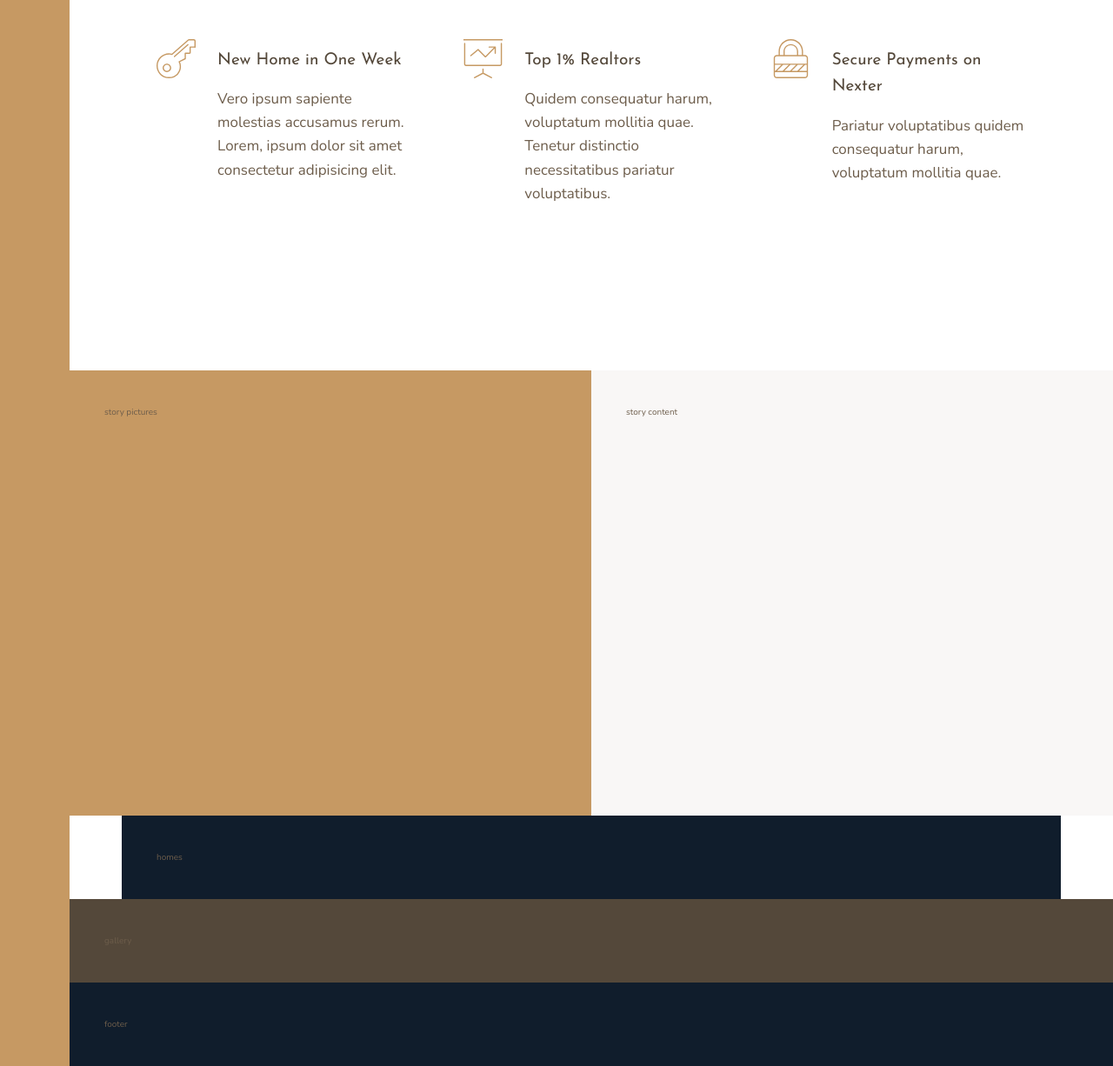
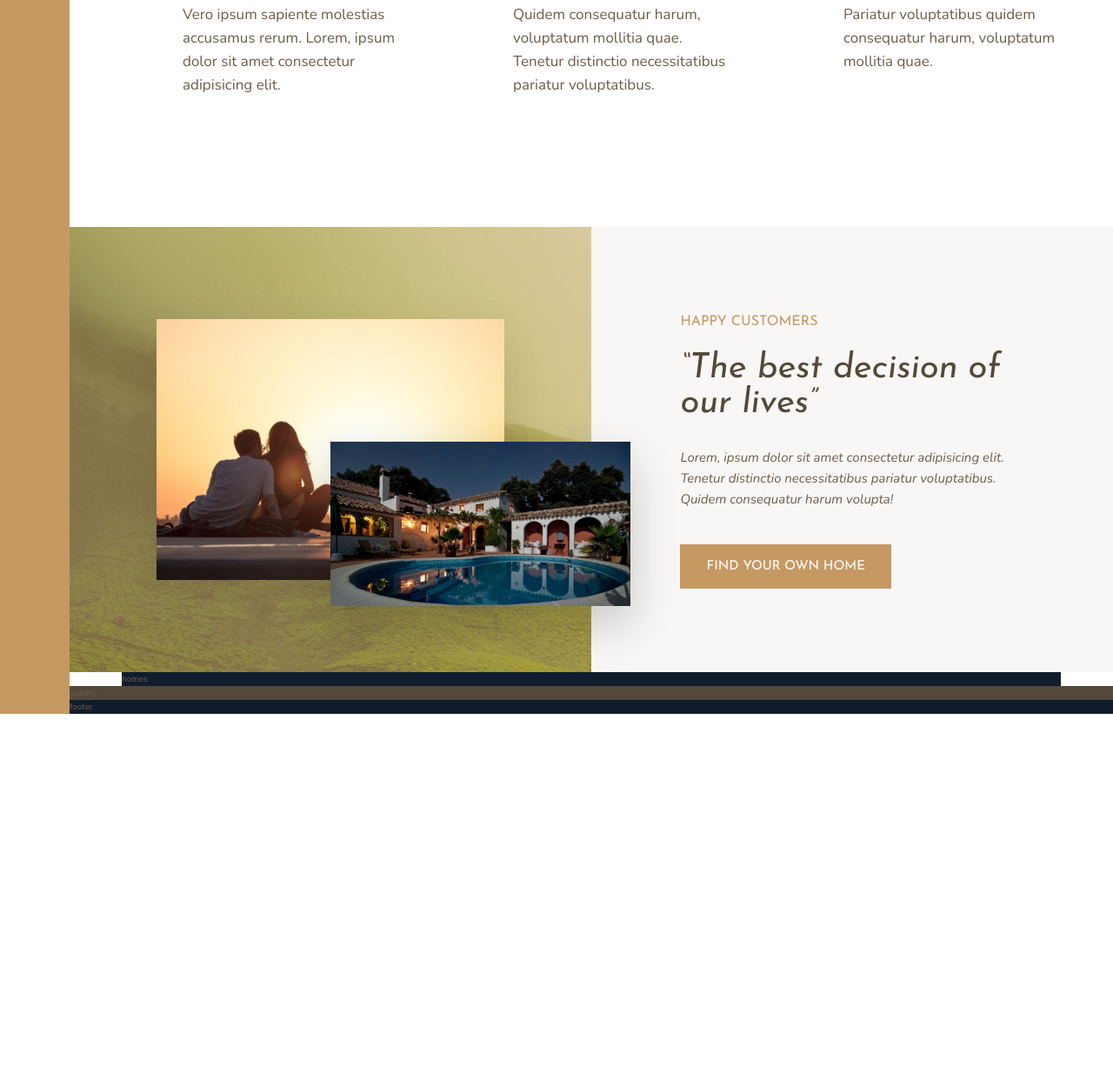
Before and after one commit to TielaRose/nexter, a website: page index.html in a window 1280 px wide. Shown: the part 1047-2273 px from the top of the page at 87% size. After the commit the page ends 1868 px from the top, so only its background shows below. Drawn offline with nearby package versions, Linux system fonts and the light colour scheme.

Commit message:
add story pictures section

```diff
--- a/index.html
+++ b/index.html
@@ -85,9 +85,27 @@
       </div>
     </section>
 
-    <div class="story__pictures">story pictures</div>
+    <div class="story__pictures">
+      <img
+        src="img/story-1.jpeg"
+        alt="Couple with new house"
+        class="story__img--1"
+      />
+      <img src="img/story-2.jpeg" alt="New house" class="story__img--2" />
+    </div>
 
-    <div class="story__content">story content</div>
+    <div class="story__content">
+      <h3 class="heading-3 mb-2">Happy Customers</h3>
+      <h2 class="heading-2 heading-2--dark mb-3">
+        &ldquo;The best decision of our lives&rdquo;
+      </h2>
+      <p class="story__text mb-4">
+        Lorem, ipsum dolor sit amet consectetur adipisicing elit. Tenetur
+        distinctio necessitatibus pariatur voluptatibus. Quidem consequatur
+        harum volupta!
+      </p>
+      <button class="btn">Find your own home</button>
+    </div>
 
     <section class="homes">homes</section>
 
--- a/sass/_base.scss
+++ b/sass/_base.scss
@@ -42,8 +42,4 @@ body {
     [sidebar-start] 8rem [sidebar-end full-start] minmax(6rem, 1fr)
     [center-start] repeat(8, [col-start] minmax(min-content, 14rem) [col-end])
     [center-end] minmax(6rem, 1fr) [full-end];
-
-  & > * {
-    padding: 40px;
-  }
 }
--- a/sass/_story.scss
+++ b/sass/_story.scss
@@ -2,10 +2,54 @@
   &__pictures {
     background-color: $color-primary;
     grid-column: full-start / col-end 4;
+    background-image: linear-gradient(
+        rgba($color-primary, 0.5),
+        rgba($color-primary, 0.5)
+      ),
+      url(../img/back.jpg);
+
+    display: grid;
+    grid-template-rows: repeat(6, 1fr);
+    grid-template-columns: repeat(6, 1fr);
+    align-items: center;
+  }
+
+  &__img--1 {
+    // always specify a width for images in % so they stay flexible
+    width: 100%;
+    grid-row: 2 / 6;
+    grid-column: 2 / 6;
+    box-shadow: 0 2rem 5rem rgba(#000, 0.1);
+  }
+
+  &__img--2 {
+    width: 115%;
+    grid-row: 4 / 6;
+    grid-column: 4 / 7;
+    z-index: 10;
+    box-shadow: 0 2rem 5rem rgba(#000, 0.2);
   }
 
   &__content {
     background-color: $color-grey-light-1;
     grid-column: col-start 5 / full-end;
+
+    padding: 6rem 8vw;
+
+    /*
+    display: flex;
+    flex-direction: column;
+    justify-content: center;
+    align-items: flex-start;
+    */
+
+    display: grid;
+    align-content: center;
+    justify-items: start;
+  }
+
+  &__text {
+    font-size: 1.5rem;
+    font-style: italic;
   }
 }
--- a/sass/_typography.scss
+++ b/sass/_typography.scss
@@ -11,10 +11,24 @@
 
 .heading-2 {
   @extend %heading;
+  font-size: 4rem;
+  font-style: italic;
+  line-height: 1;
+
+  &--light {
+    color: $color-grey-light-1;
+  }
+
+  &--dark {
+    color: $color-grey-dark-1;
+  }
 }
 
 .heading-3 {
   @extend %heading;
+  font-size: 1.6rem;
+  color: $color-primary;
+  text-transform: uppercase;
 }
 
 .heading-4 {
@@ -30,3 +44,36 @@
     color: $color-grey-dark-1;
   }
 }
+
+.btn {
+  background-color: $color-primary;
+  color: #fff;
+  border: none;
+  border-radius: 0;
+  font-family: $font-display;
+  font-size: 1.5rem;
+  text-transform: uppercase;
+  padding: 1.8rem 3rem;
+  cursor: pointer;
+  transition: all 0.2s;
+
+  &:hover {
+    background-color: $color-primary-dark;
+  }
+}
+
+.mb-2 {
+  margin-bottom: 2rem;
+}
+
+.mb-3 {
+  margin-bottom: 3rem;
+}
+
+.mb-4 {
+  margin-bottom: 4rem;
+}
+
+.mb-8 {
+  margin-bottom: 8rem;
+}
```
Also changed, not shown: css/style.css.
